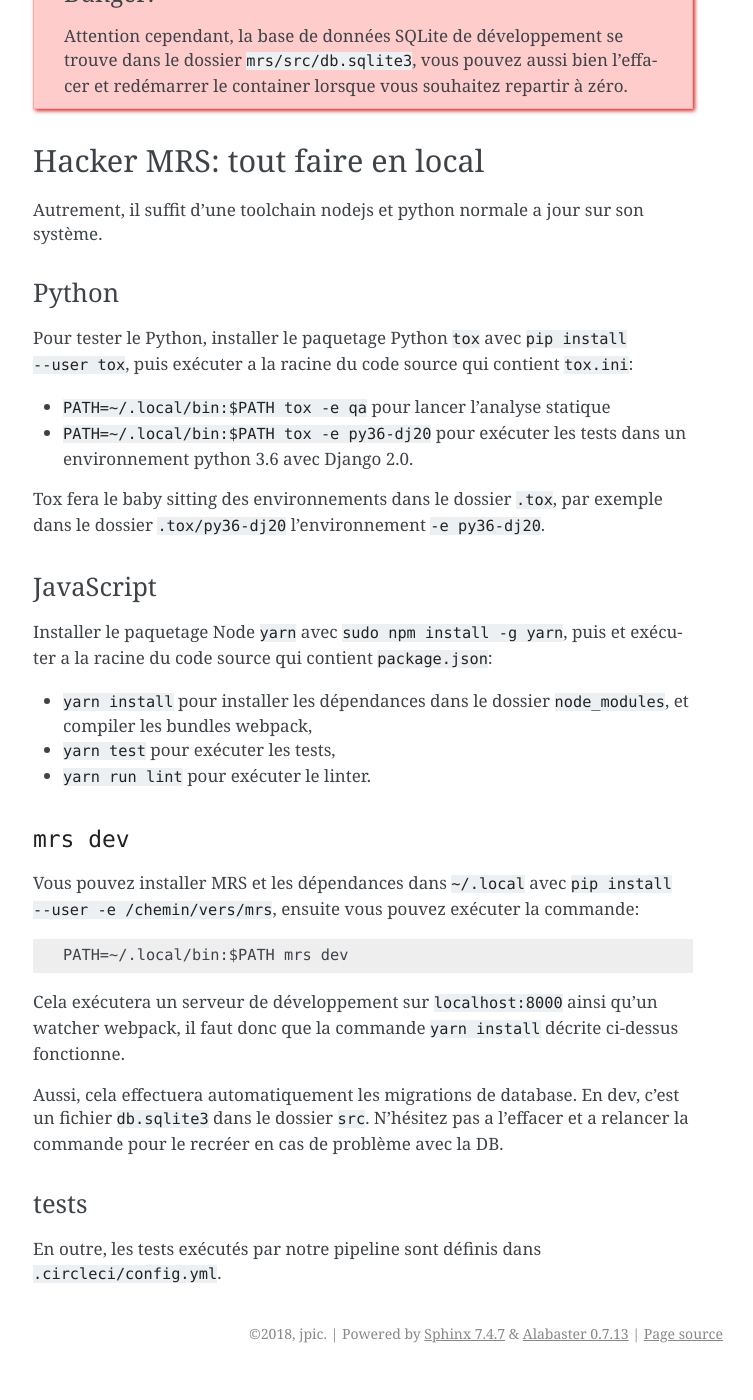
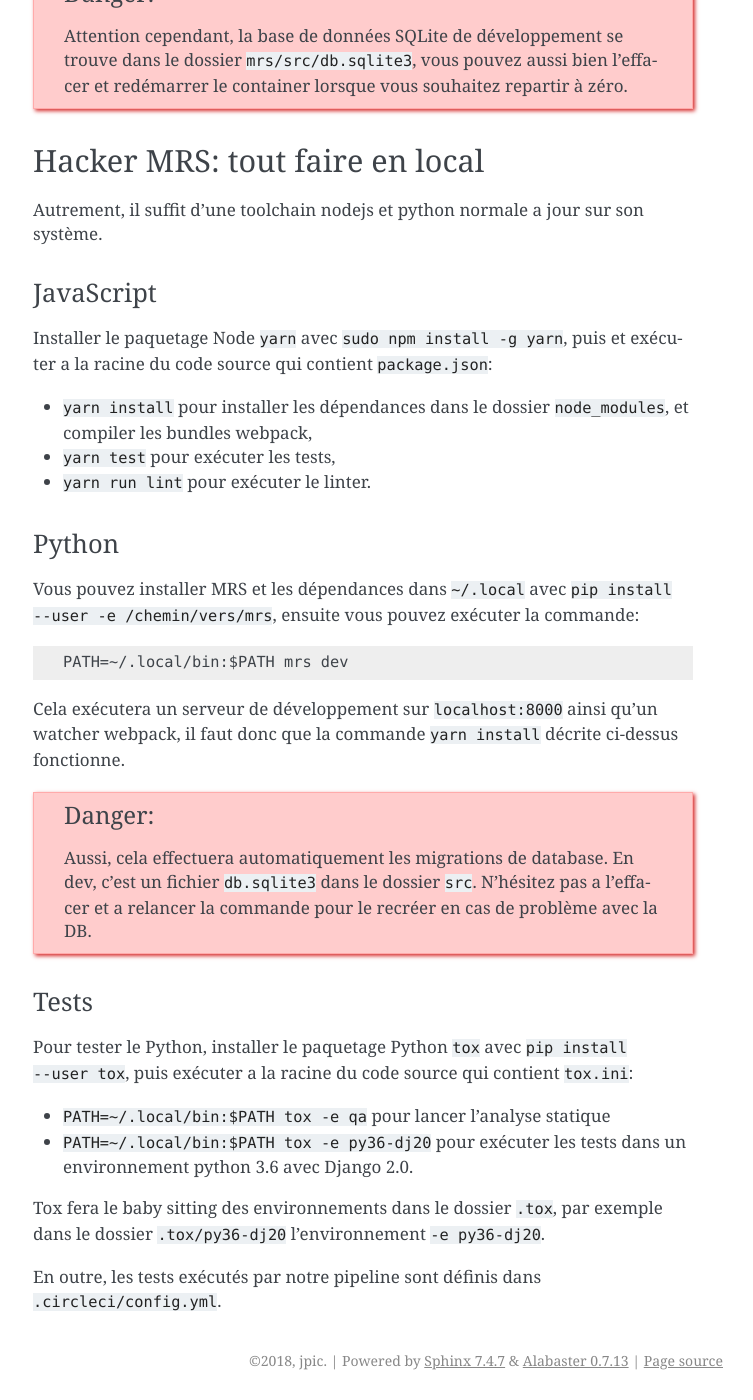
Before and after one commit to betagouv/mrs, a Sphinx documentation site: the page built from docs/tutorial.rst, in a window 1280 px wide and 1400 px high, scrolled down 2887 px. Shown: the whole window, without its empty margins (387-1140 px from the left). Built offline with Sphinx 7.4.7, drawn with Linux system fonts in a browser that asks for light colours; before the commit the page ends 4260 px from its top, so only the background shows below that; some of the changed lines change nothing that is shown; some of the changed text lies outside the part shown.

Commit message:
Fix local install tutorial

```diff
--- a/docs/tutorial.rst
+++ b/docs/tutorial.rst
@@ -123,8 +123,36 @@ Hacker MRS: tout faire en local
 Autrement, il suffit d'une toolchain nodejs et python normale a jour sur son
 système.
 
+JavaScript
+----------
+
+Installer le paquetage Node ``yarn`` avec ``sudo npm install -g yarn``, puis
+et exécuter a la racine du code source qui contient ``package.json``:
+
+- ``yarn install`` pour installer les dépendances dans le dossier
+  ``node_modules``, et compiler les bundles webpack,
+- ``yarn test`` pour exécuter les tests,
+- ``yarn run lint`` pour exécuter le linter.
+
 Python
 ------
+
+Vous pouvez installer MRS et les dépendances dans ``~/.local`` avec ``pip
+install --user -e /chemin/vers/mrs``, ensuite vous pouvez exécuter la commande::
+
+    PATH=~/.local/bin:$PATH mrs dev
+
+Cela exécutera un serveur de développement sur ``localhost:8000`` ainsi qu'un
+watcher webpack, il faut donc que la commande ``yarn install`` décrite
+ci-dessus fonctionne.
+
+.. danger:: Aussi, cela effectuera automatiquement les migrations de database.
+            En dev, c'est un fichier ``db.sqlite3`` dans le dossier ``src``.
+            N'hésitez pas a l'effacer et a relancer la commande pour le recréer
+            en cas de problème avec la DB.
+
+Tests
+-----
 
 Pour tester le Python, installer le paquetage Python ``tox`` avec ``pip install
 --user tox``, puis exécuter a la racine du code source qui contient
@@ -137,36 +165,5 @@ Pour tester le Python, installer le paquetage Python ``tox`` avec ``pip install
 Tox fera le baby sitting des environnements dans le dossier ``.tox``, par
 exemple dans le dossier ``.tox/py36-dj20``  l'environnement ``-e py36-dj20``.
 
-JavaScript
-----------
-
-Installer le paquetage Node ``yarn`` avec ``sudo npm install -g yarn``, puis
-et exécuter a la racine du code source qui contient ``package.json``:
-
-- ``yarn install`` pour installer les dépendances dans le dossier
-  ``node_modules``, et compiler les bundles webpack,
-- ``yarn test`` pour exécuter les tests,
-- ``yarn run lint`` pour exécuter le linter.
-
-``mrs dev``
------------
-
-Vous pouvez installer MRS et les dépendances dans ``~/.local`` avec ``pip
-install --user -e /chemin/vers/mrs``, ensuite vous pouvez exécuter la commande::
-
-    PATH=~/.local/bin:$PATH mrs dev
-
-Cela exécutera un serveur de développement sur ``localhost:8000`` ainsi qu'un
-watcher webpack, il faut donc que la commande ``yarn install`` décrite
-ci-dessus fonctionne.
-
-Aussi, cela effectuera automatiquement les migrations de database. En dev,
-c'est un fichier ``db.sqlite3`` dans le dossier ``src``. N'hésitez pas a
-l'effacer et a relancer la commande pour le recréer en cas de problème avec la
-DB.
-
-tests
------
-
 En outre, les tests exécutés par notre pipeline sont définis dans
 ``.circleci/config.yml``.
```
